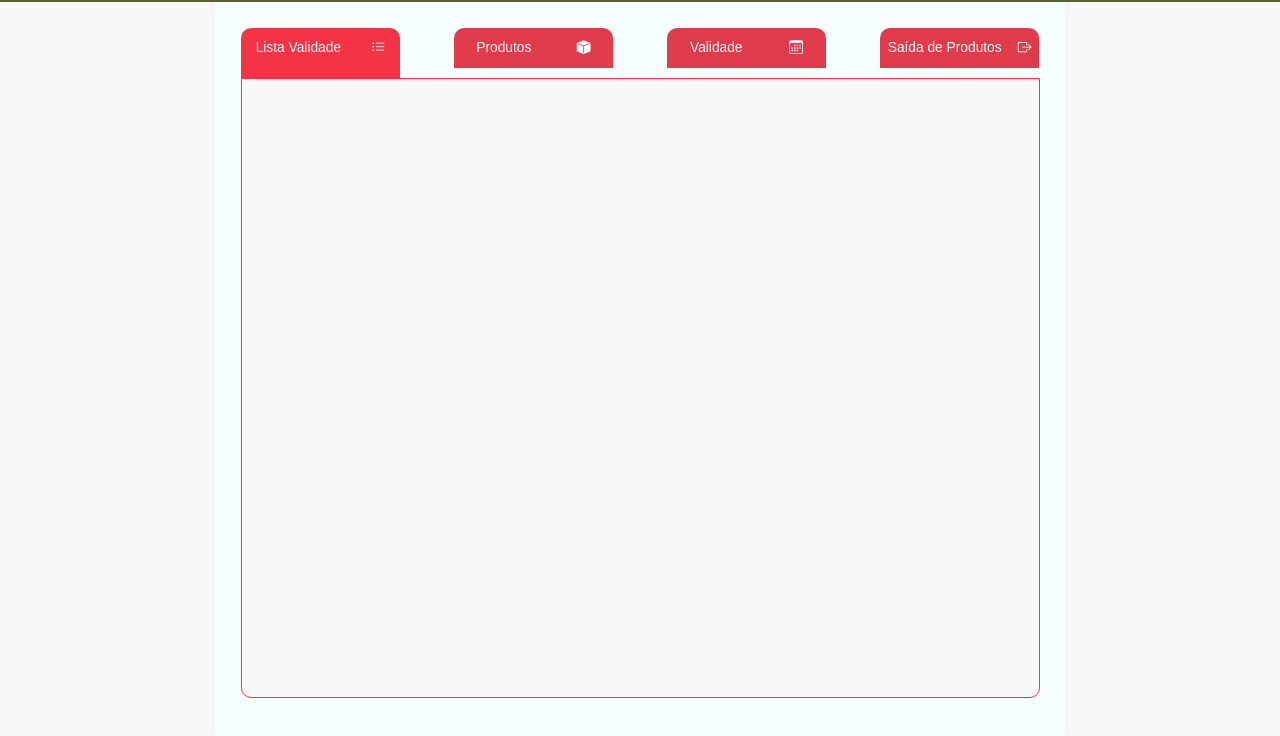
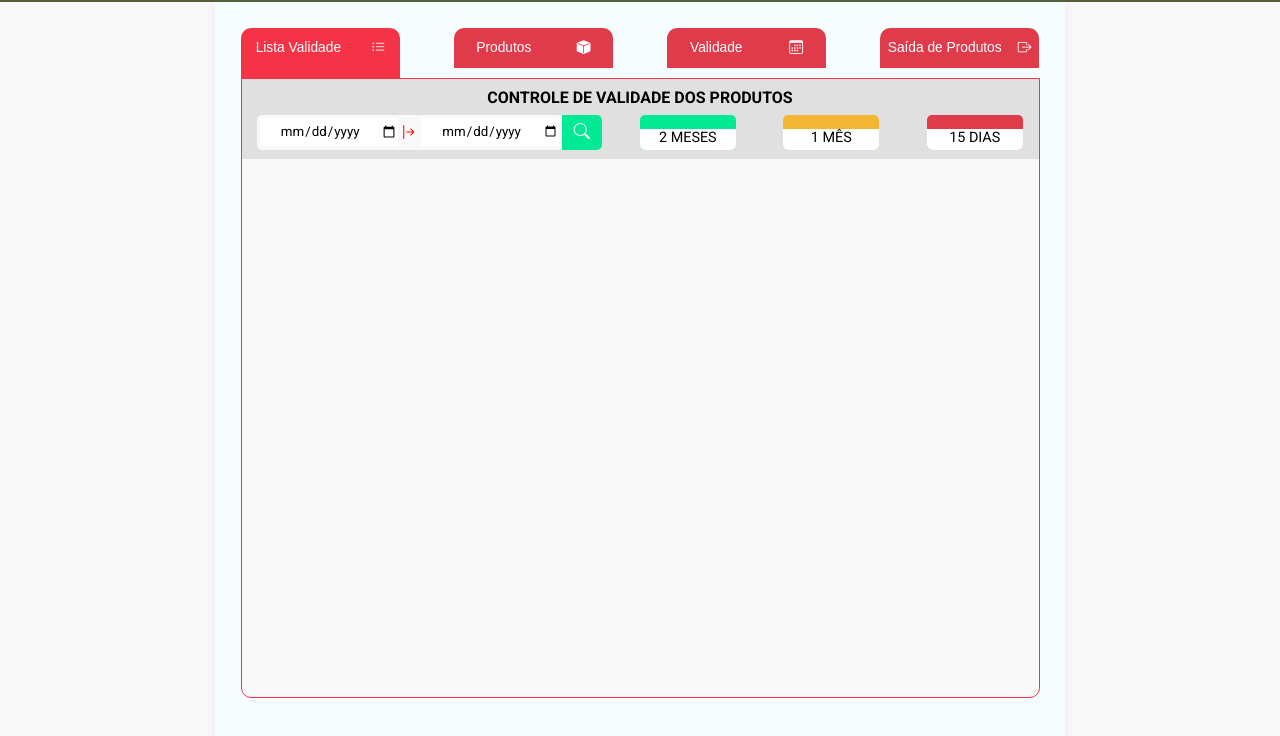
Before and after one commit to LucasRoncheti/Sistema-Controle-Validade-Produtos, a plain HTML site: page index.html in a window 1280 px wide. Shown: the part 58-794 px from the top of the page. Drawn offline with nearby package versions, Linux system fonts and the light colour scheme.

Commit message:
Lista de validades 90%

```diff
--- a/index.html
+++ b/index.html
@@ -1,21 +1,24 @@
 <!DOCTYPE html>
 <html lang="pt-br">
+
 <head>
     <meta charset="UTF-8">
     <meta name="viewport" content="width=device-width, initial-scale=1.0">
     <link rel="stylesheet" href="./src/css/root.css">
     <link rel="stylesheet" href="./src/css/mainContainer.css">
+    <link rel="stylesheet" href="./src/css/containerList.css">
     <link rel="shortcut icon" href="./src/img/favico.png" type="image/x-icon">
     <link rel="stylesheet" href="https://cdn.jsdelivr.net/npm/bootstrap-icons@1.11.2/font/bootstrap-icons.min.css">
     <title>SCV Oliveira Produtos Naturais </title>
 </head>
+
 <body>
     <header><img src="src/img/logo.png" alt="Logo Oliveira Produtos Naturais"></header>
 
     <main>
         <div class="mainContainer" id="mainContainer">
             <div class="containerButtons">
-                <span  class=" selected  labelButton"></span>
+                <span class=" selected  labelButton"></span>
                 <button class="selected">
                     <p>Lista Validade</p>
                     <i class="bi bi-list-ul"></i>
@@ -36,10 +39,50 @@
 
 
             </div>
-            <div class="containerList"></div>
+
+
+            <div class="containerList">
+                <div class="searchBar">
+                    <h4>CONTROLE DE VALIDADE DOS PRODUTOS</h4>
+                    <div class="searchContainer">
+                        <div class="containerForm">
+                            <form class="formDate">
+                                <img src="" alt="">
+                                <input id="" title="de" type="date">
+                                <i class="bi bi-arrow-bar-right"></i>
+                                <img src="" alt="">
+                                <input title="até" type="date">
+                                <button  title="sendSearch" type="submit"><i class="bi bi-search"></i></button>
+                            </form>
+
+                        </div>
+
+                        <div class="containerQuickSerach">
+
+                            <div  class=" green quickSearch">
+                                <p>2 MESES</p>
+                            </div>
+
+                            <div class=" orange quickSearch">
+                                <p>1 MÊS</p>
+                            </div>
+
+                            <div class=" red    quickSearch">
+                                <p>15 DIAS</p>
+                            </div>
+                        </div>
+
+
+                    </div>
+                </div>
+                <div>
+
+                </div>
+            </div>
         </div>
     </main>
 
     <footer></footer>
 </body>
+
 </html>
--- /dev/null
+++ b/src/css/containerList.css
@@ -0,0 +1,94 @@
+.containerList{
+    width: 100%;
+    height: 90%;
+    overflow: auto;
+    background-color: var(--branco);
+    border-radius: 0px 0px 10px 10px ;
+    border: solid 1px var(--corSelected);
+}
+
+.searchBar{
+    width: 100%;
+    height: 80px;
+    background-color: var(--cor07);
+    display: flex;
+    flex-direction: column;
+    justify-content: space-around;
+    align-items: center;
+    padding: 5px 2%;
+}
+
+.searchContainer{
+    width: 100%;
+    height: 50%;
+    display: flex;
+    flex-direction: row;
+    flex-wrap: nowrap;
+    align-items: center;
+
+}
+
+.containerForm{
+    width:50%;
+    height: 100%;
+    display: flex;
+    justify-content: left;
+    align-items: center;
+    cursor: pointer;
+}
+
+.formDate{
+    width:90%;
+    height: 100%;
+    display: flex;
+    justify-content: space-between;
+    align-items: center;
+    background-color: var(--branco);
+    cursor: pointer;
+    border-radius: 5px ;
+    color: red;
+}
+
+.formDate button{
+    height: 100%;
+    width: 40px;
+    border-radius: 0px 5px 5px 0px ;
+    border: none;
+    background-color: var(--cor05);
+    color: white;
+    font-size: 1em ;
+}
+.formDate input{
+    border: none;
+    width: 40%;
+    height: 80%;
+    text-align: center;
+    font-family: 'Roboto', sans-serif;
+    color: black;
+}
+
+.containerQuickSerach{
+    width: 50%;
+    height: 100%;
+    display: flex;
+    flex-direction: row;
+    justify-content: space-between;
+
+}
+.quickSearch{
+    width: 25%;
+    height: 100%;
+    position: relative;
+    border-radius: 5px ;
+    overflow: hidden;
+    cursor: pointer;
+}
+.quickSearch p{
+    width: 100%;
+    height: 60%;
+    background-color: white;
+    text-align: center;
+    position: absolute;
+    bottom: 0px;
+    font-size: 0.9em;
+}
--- a/src/css/mainContainer.css
+++ b/src/css/mainContainer.css
@@ -43,14 +43,3 @@
 
 
 }
-
-.containerList{
-    width: 100%;
-    height: 90%;
-    overflow: auto;
-    background-color: var(--branco);
-    border-radius: 0px 0px 10px 10px ;
-    border: solid 1px var(--corSelected);
-    padding: 10px;
-
-}
--- a/src/css/root.css
+++ b/src/css/root.css
@@ -14,7 +14,9 @@
     --cor03:#E03B4B;
     --branco:#F8F8F8;
     --cor05:#02EA96;
+    --cor06:rgb(242, 182, 52);
     --corSelected:#f43346;
+    --cor07:rgb(224, 224, 224);
 }
 
 
@@ -56,3 +58,10 @@ main{
 .red{
     background-color: var(--cor03);
 }
+.orange{
+    background-color: var(--cor06);
+}
+
+.green{
+    background-color: var(--cor05);
+}
```
